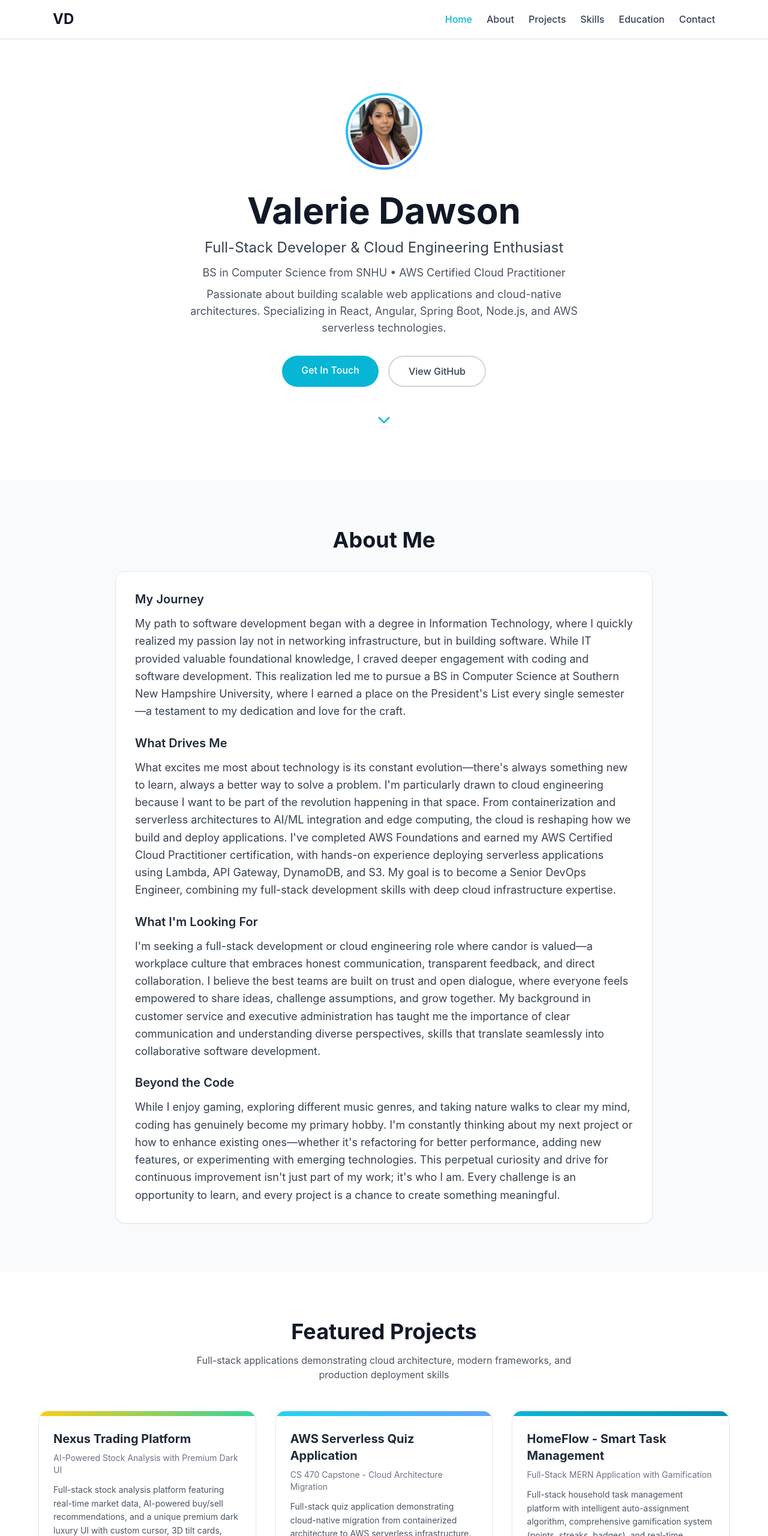
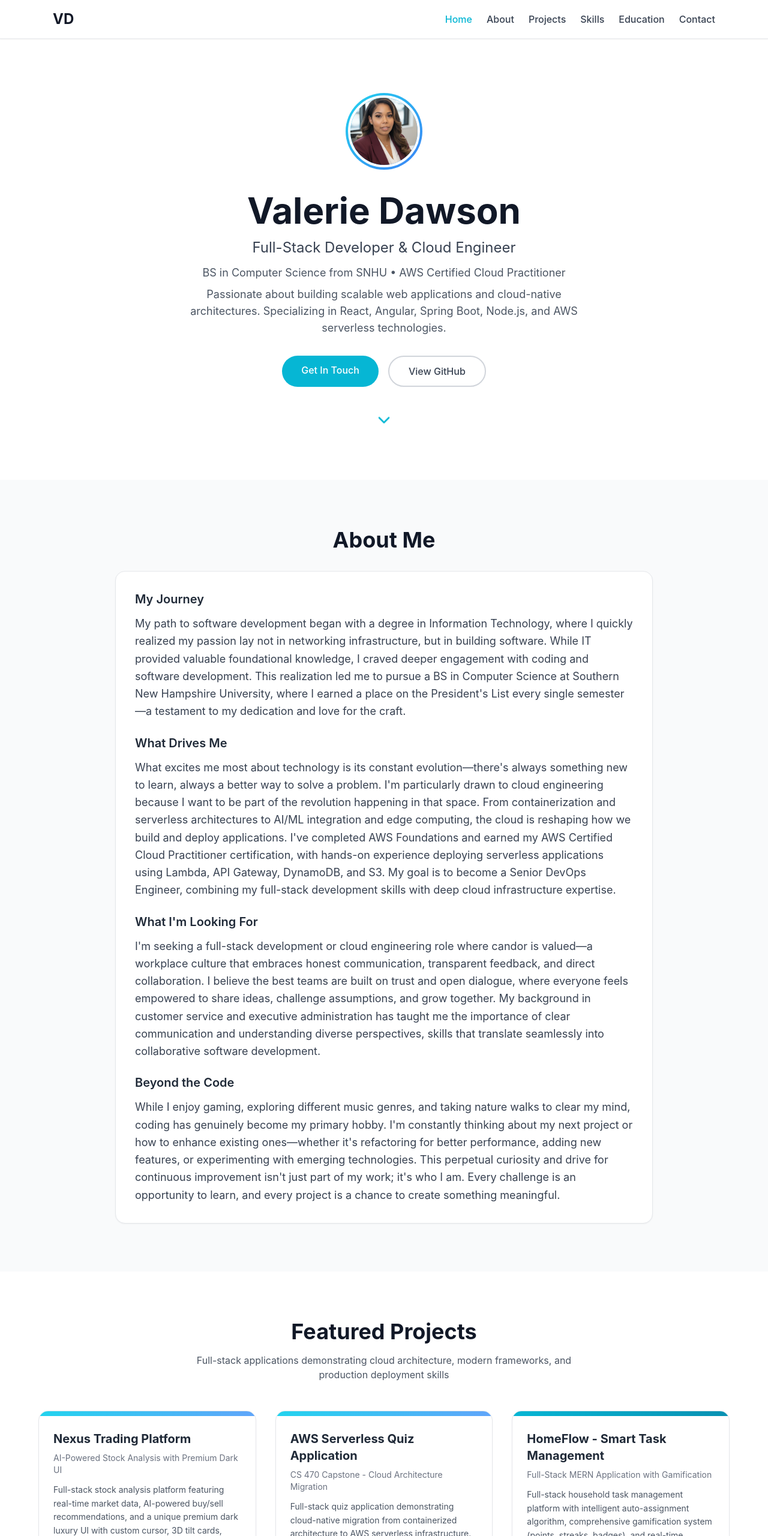
Before and after one commit to Rubysage20/portfolio, a React (Create React App) app in the folder portfolio/: page / in a window 1280 px wide. Shown: the top 2561 px of the page at 60% size. Built offline with nearby package versions, Linux system fonts and the light colour scheme; the HTML template or start-up script is replaced by a standard one.

Commit message:
Update color scheme and job title in App.js

```diff
--- a/portfolio/src/App.js
+++ b/portfolio/src/App.js
@@ -30,7 +30,7 @@ export default function Portfolio() {
       tech: ["React 18", "Node.js", "Express", "MongoDB", "Alpha Vantage API", "Railway", "Vercel", "Custom CSS"],
       link: "https://nexustrading.vercel.app",
       github: "https://github.com/Rubysage20/stock-analysis-tool",
-      color: "from-yellow-400 to-emerald-400",
+      color: "from-cyan-400 to-blue-400",
 
       problemStatement: "Individual investors lack access to professional-grade trading tools and AI-powered insights available to institutional traders. Most retail trading platforms have generic blue interfaces and limited technical analysis. Nexus Trading Platform democratizes access to advanced stock analysis by providing real-time data, intelligent recommendations, and a distinctive premium UI that stands apart from conventional financial applications.",
 
@@ -548,7 +548,7 @@ export default function Portfolio() {
           <h1 className="text-5xl md:text-6xl font-bold mb-4 text-gray-900">
             Valerie Dawson
           </h1>
-          <p className="text-2xl text-gray-700 mb-3">Full-Stack Developer & Cloud Engineering Enthusiast</p>
+          <p className="text-2xl text-gray-700 mb-3">Full-Stack Developer & Cloud Engineer</p>
           <p className="text-lg text-gray-600 mb-2">
             BS in Computer Science from SNHU • AWS Certified Cloud Practitioner
           </p>
```
